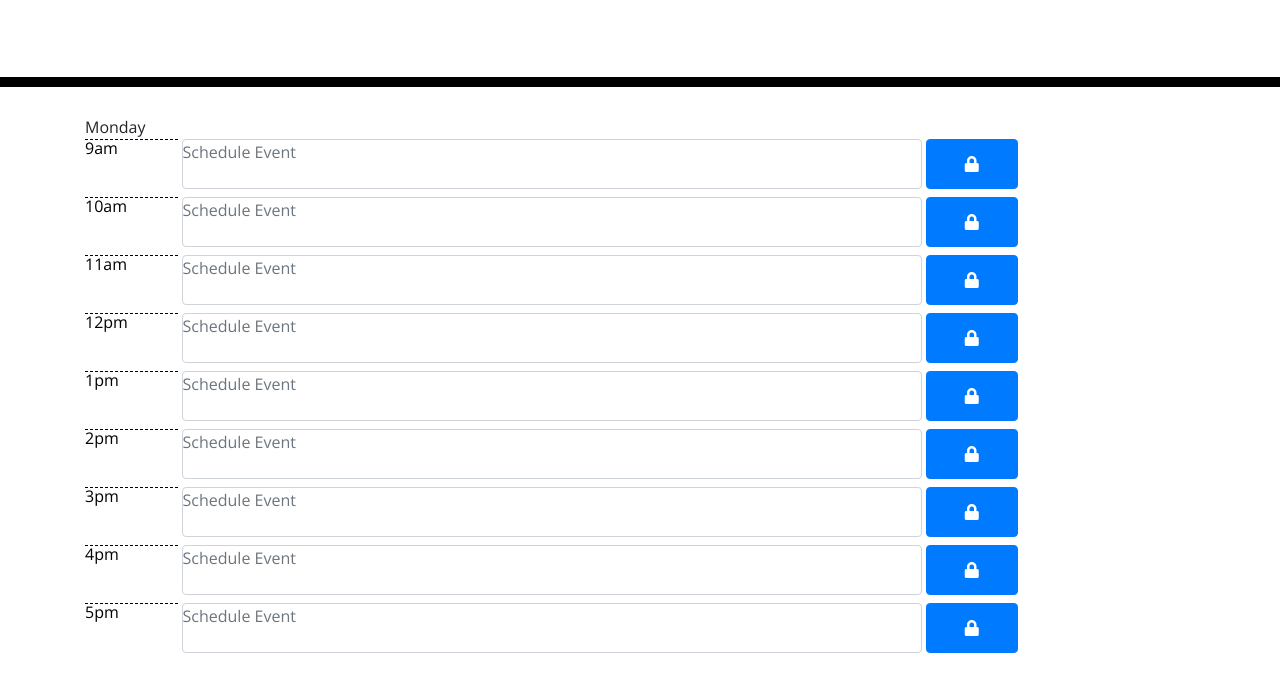
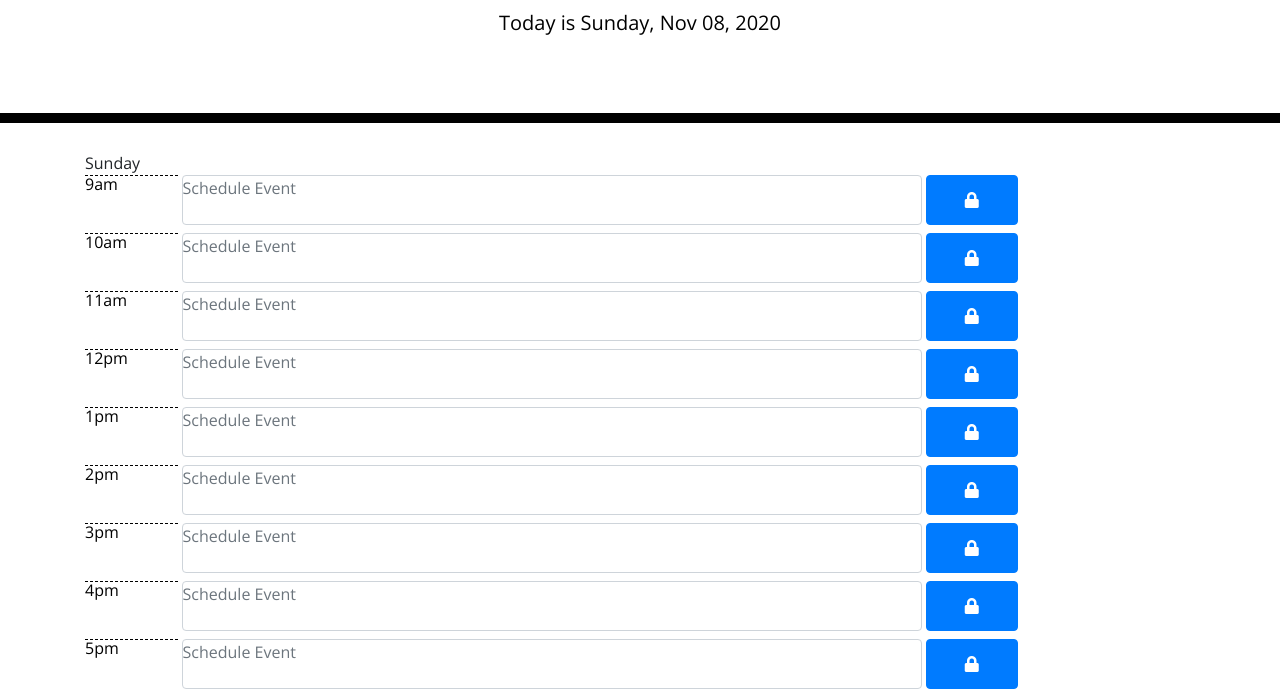
Before and after one commit to abdulhakeemdahir/Work-Day-Scheduler-Application, a plain HTML site: page index.html in a window 1280 px wide. Shown: the part 181-874 px from the top of the page. Before the commit the page ends 838 px from the top, so only its background shows below. Drawn offline with nearby package versions, Linux system fonts and the light colour scheme; files that its build step writes are made by us from their sources.

Commit message:
setting up moment js times

```diff
--- a/assets/js/script.js
+++ b/assets/js/script.js
@@ -0,0 +1,5 @@
+var today = moment();
+var currentDate = $("#currentDate").text(
+  today.format("[Today is] dddd, MMM DD, YYYY")
+);
+var currentDay = $(".currentDay").text(today.format("dddd"));
--- a/index.html
+++ b/index.html
@@ -29,10 +29,10 @@
     <header class="jumbotron">
       <h1 class="display-3">Work Day Scheduler</h1>
       <p class="lead">A simple calendar app for scheduling your work day</p>
-      <p id="currentDay" class="lead"></p>
+      <p id="currentDate" class="lead"></p>
     </header>
     <div class="container">
-      <div class="curDate">Monday</div>
+      <div class="currentDay">Monday</div>
       <!-- Timeblocks go here -->
       <!-- <div class="flex-container"> -->
       <div class="d-flex flex-column col-12 p-0">
@@ -149,5 +149,6 @@
     </div>
     <script src="https://code.jquery.com/jquery-3.4.1.min.js"></script>
     <script src="https://cdnjs.cloudflare.com/ajax/libs/moment.js/2.24.0/moment.min.js"></script>
+    <script src="./assets/js/script.js"></script>
   </body>
 </html>
```
Also changed, not shown: 1 other file.
